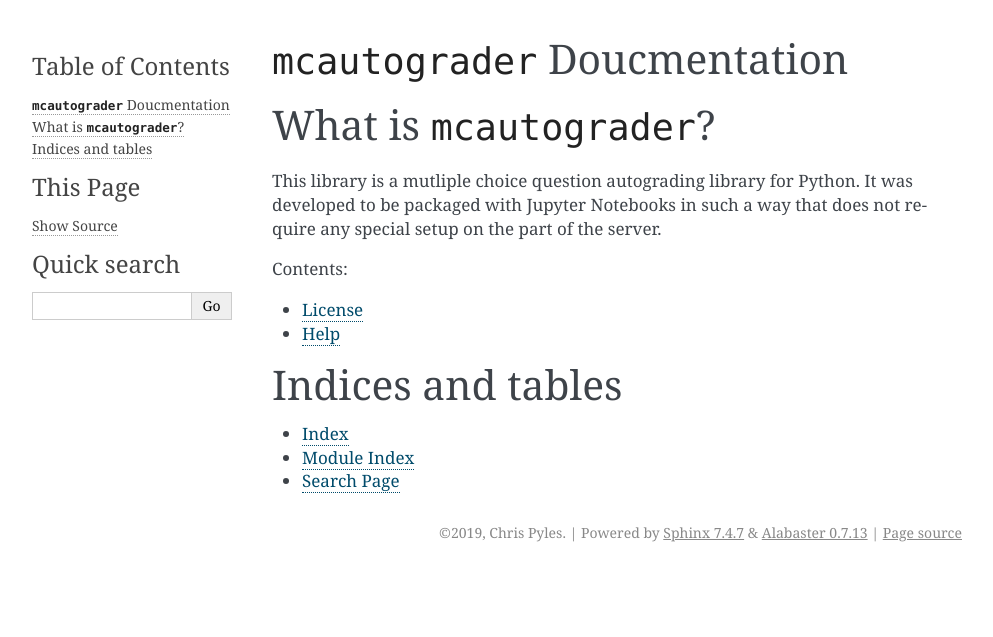
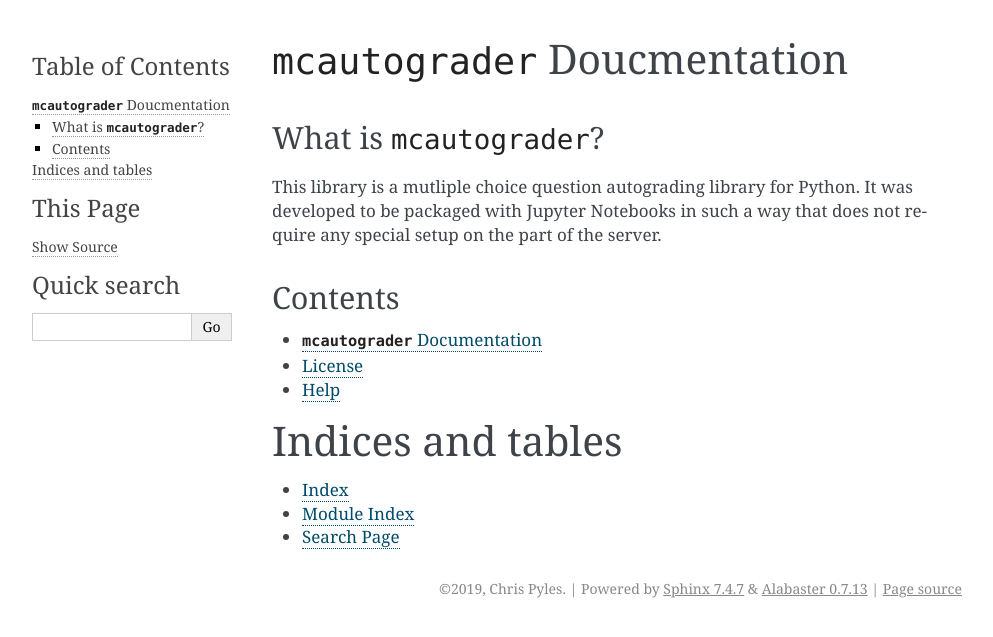
Before and after one commit to chrispyles/mcautograder, a Sphinx documentation site: the page built from docs/source/index.rst, in a window 1280 px wide. Shown: the top 637 px of the page, without its empty margins (148-1141 px from the left). Built offline with Sphinx 7.4.7, drawn with Linux system fonts in a browser that asks for light colours.

Commit message:
edited cocs

```diff
--- a/docs/source/conf.py
+++ b/docs/source/conf.py
@@ -39,7 +39,7 @@ release = '0.0.3'
 # extensions coming with Sphinx (named 'sphinx.ext.*') or your custom
 # ones.
 extensions = [
-    'sphinx.ext.autodoc',
+    'sphinx.ext.autodoc', 'sphinx.ext.coverage', 'sphinx.ext.napoleon'
 ]
 
 # Add any paths that contain templates here, relative to this directory.
--- a/docs/source/index.rst
+++ b/docs/source/index.rst
@@ -2,14 +2,17 @@
 ========================================
 
 What is ``mcautograder``?
-=========================
+-------------------------
 
 This library is a mutliple choice question autograding library for Python. It was developed to be packaged with Jupyter Notebooks in such a way that does not require any special setup on the part of the server.
 
+Contents
+--------
+
 .. toctree::
    :maxdepth: 2
-   :caption: Contents:
 
+   mcautograder
    license
    help
 
--- /dev/null
+++ b/docs/source/mcautograder.rst
@@ -0,0 +1,5 @@
+``mcautograder`` Documentation
+==============================
+
+.. automodule:: mcautograder.mcautograder
+	:members:
```
